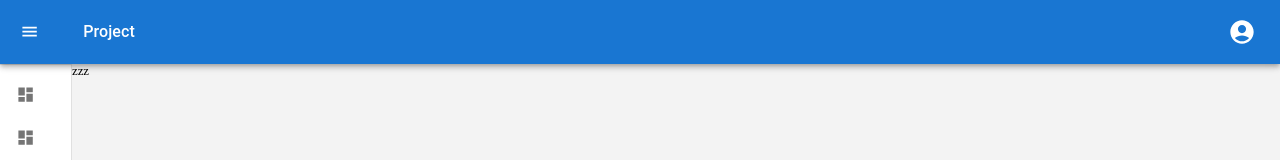
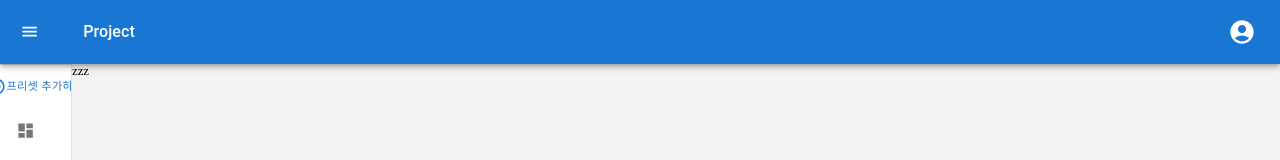
Before and after one commit to shdomi8599/FavoritesHub, a Next.js app in the folder packages/app/: page / in a window 1280 px wide. Shown: the top 160 px of the page. Built offline with nearby package versions, Linux system fonts and the light colour scheme.

Commit message:
app 프리셋 추가하기 버튼, 프리셋 리스트 쿼리 생성

```diff
--- a/packages/app/src/components/auth/LoginForm.tsx
+++ b/packages/app/src/components/auth/LoginForm.tsx
@@ -54,6 +54,8 @@ export default function LoginForm({
     if (message === "not exact") {
       return errorAlert("비밀번호가 일치하지 않습니다.", "비밀번호 확인");
     }
+
+    console.log(userId);
 
     setUserId(userId);
 
--- a/packages/app/src/components/dashboard/DashBoardDrawer.tsx
+++ b/packages/app/src/components/dashboard/DashBoardDrawer.tsx
@@ -1,12 +1,14 @@
 import { navItems } from "@/const";
 import {
   AccountCircle as AccountCircleIcon,
+  AddCircleOutline as AddCircleOutlineIcon,
   ChevronLeft as ChevronLeftIcon,
   Dashboard as DashboardIcon,
   DirectionsRun as DirectionsRunIcon,
 } from "@mui/icons-material";
 import {
   Box,
+  Button,
   Divider,
   IconButton,
   List,
@@ -50,7 +52,18 @@ export default function DashboardDrawer({
         </IconButton>
       </Toolbar>
       <Divider />
-      <List component="nav" sx={{ height: "90%" }}>
+      <List component="nav" sx={{ height: "90%", pt: 0 }}>
+        <Button
+          sx={{
+            display: "flex",
+            justifyContent: "center",
+            width: "100%",
+            padding: "12px",
+          }}
+        >
+          <AddCircleOutlineIcon />
+          프리셋 추가하기
+        </Button>
         {navItems.map(({ name, route }) => (
           <ListItemButton onClick={() => handlePage(route)} key={name}>
             <ListItemIcon>
```
Also changed, not shown: packages/app/src/hooks/react-query/auth/usePresetList.tsx (added, +15 -0 lines).
